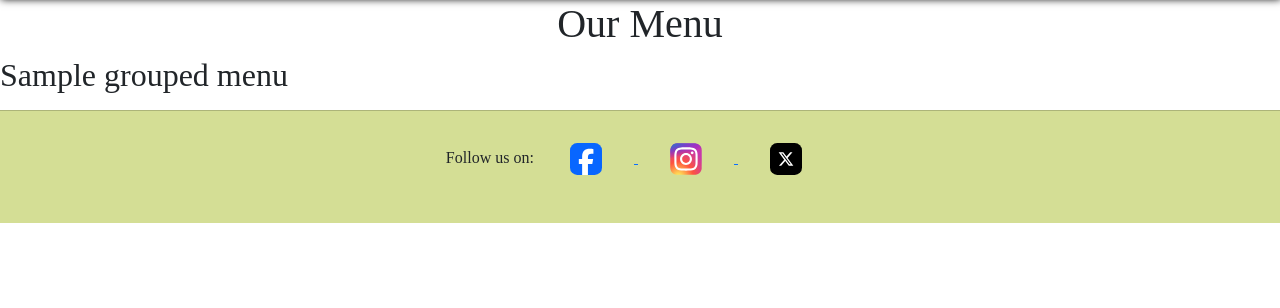
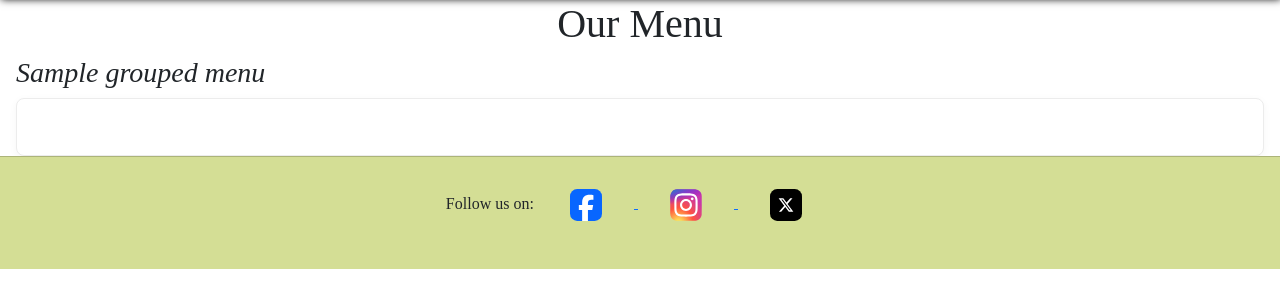
Before and after one commit to Niraja85/The-Olive-Green, a Django app: template menu/templates/menu/menu.html in a window 1280 px wide. Shown: the part 116-424 px from the top of the page. Run offline with Django 5.2, Linux system fonts and the light colour scheme; the template is opened without the code that fills it: most values are stand-ins (such as "Sample title", 1, 10 or a date in 2020).

Commit message:
Tried to update css paths as css styling was not applied

```diff
--- a/menu/static/css/menu.css
+++ b/menu/static/css/menu.css
@@ -1,30 +1,30 @@
-#main-menu .wrap-menu {
+#menu-page .menu-wrapper{
     padding: 2rem, 1 rem;
     max-width: 1100px;
     margin: 0 auto;
 }
-.wrap-menu {
+.menu-wrapper {
     padding-left: 1rem;
     padding-right: 1rem;
 }
-#main-menu .menu-setup {
+#meni-page .menu-grid{
     display: flex;
     flex-direction: column;
     gap: 3rem;
 }
-#main-menu .category-title {
+#menu-page .category-title {
     margin: 0 0 1 rem;
     font-size: 1.75rem;
     font-style: italic;
 }
-#main-menu .menu-card {
+#menu-page .menu-card{
     background: #ffff;
     border: 1px solid #ececec;
     border-radius: 8px;
     padding: 1rem 1.25rem;
     box-shadow: 0 2px 8px rgba(0, 0, 0, 0.04);
 }
-#main-menu .menu-card__head {
+#menu-page .menu-card__head {
     display: flex;
     justify-content: space-between;
     align-items: baseline;
--- a/menu/templates/menu/menu.html
+++ b/menu/templates/menu/menu.html
@@ -1,25 +1,30 @@
 {% extends 'base.html' %}
 {% load static %}
 
-{% block css %}
-{{ block.super }}
+{% block extra_css %}
+<!--Bootstrap Css Link-->
+<link href="https://cdn.jsdelivr.net/npm/bootstrap@5.3.7/dist/css/bootstrap.min.css" rel="stylesheet" integrity="sha384-LN+7fdVzj6u52u30Kp6M/trliBMCMKTyK833zpbD+pXdCLuTusPj697FH4R/5mcr" crossorigin="anonymous">
+
+<!--Import Css-->
+<link rel="stylesheet" href="{% static 'css/base.css' %}">
+
 <!-- Menu specific CSS-->
 <link rel="stylesheet" href="{% static 'menu/css/menu.css' %}">
 {% endblock %}
 
 {% block content %}
 
- <section id="main-menu" class="wrap-menu">
+ <section id="menu-page" class="menu-wrapper">
     <h1 class="text-center">Our Menu</h1>
-    <div class="menu-setup">
+    <div class="menu-grid">
         {% for category_label, items in grouped_menu.items %}
-        <div class="categories">
+        <div class="category-box">
             <h2 class ="category-title">{{ category_label|safe }}</h2>
 
             {% for item in items %}
             <article class=" menu-card">
-                <header class="menu-card-head">
-                    <h3 class="item-title">{{ item.title|safe }}</h3>
+                <header class="menu-card__head">
+                    <h3 class="item-title" >{{ item.title|safe }}</h3>
                     <span class="item-price">{{ item.price|floatformat:2|safe }}</span>
                 </header>
                 <p class= "item-desc">{{ item.description|safe}}</p>
--- a/templates/base.html
+++ b/templates/base.html
@@ -15,20 +15,20 @@
     <link href="https://cdn.jsdelivr.net/npm/bootstrap@5.3.7/dist/css/bootstrap.min.css" rel="stylesheet" integrity="sha384-LN+7fdVzj6u52u30Kp6M/trliBMCMKTyK833zpbD+pXdCLuTusPj697FH4R/5mcr" crossorigin="anonymous">
     {% endblock %}
 
+    <!-- Favicon -->
+     <link rel="apple-touch-icon" sizes="180x180" href="{% static 'favicon/favicon_io/apple-touch-icon.png' %}">
+     <link rel="icon" type="image/png" sizes="32x32" href="{% static 'favicon/favicon_io/favicon-32x32.png' %}">
+     <link rel="icon" type="image/png" sizes="16x16" href="{% static 'favicon/favicon_io/favicon-16x16.png' %}">
+
     <!--Import Css-->
     <link rel="stylesheet" href="{% static 'css/base.css' %}">
 
     {% block onload_js %}
     <!--Bootstrap Js-->
     <script src="https://cdn.jsdelivr.net/npm/bootstrap@5.3.7/dist/js/bootstrap.bundle.min.js" integrity="sha384-ndDqU0Gzau9qJ1lfW4pNLlhNTkCfHzAVBReH9diLvGRem5+R9g2FzA8ZGN954O5Q" crossorigin="anonymous"></script>
+    {% endblock %}
 
-    {% endblock %}
     <title>The Olive Green {% block title %}{% endblock %}</title>
-
-    <!-- Favicon -->
-     <link rel="apple-touch-icon" sizes="180x180" href="{% static 'favicon/favicon_io/apple-touch-icon.png' %}">
-     <link rel="icon" type="image/png" sizes="32x32" href="{% static 'favicon/favicon_io/favicon-32x32.png' %}">
-     <link rel="icon" type="image/png" sizes="16x16" href="{% static 'favicon/favicon_io/favicon-16x16.png' %}">
 </head>
 <body>
     {% include 'includes/header.html' %}
```
